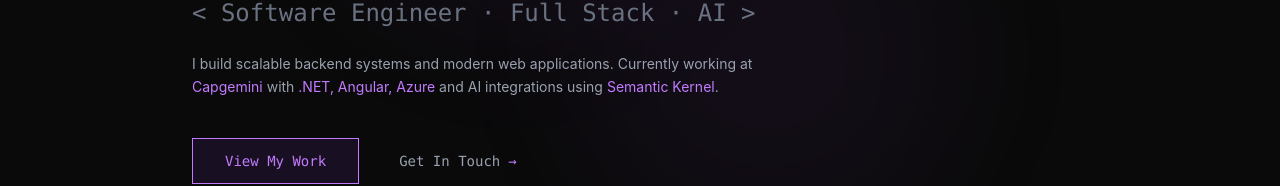
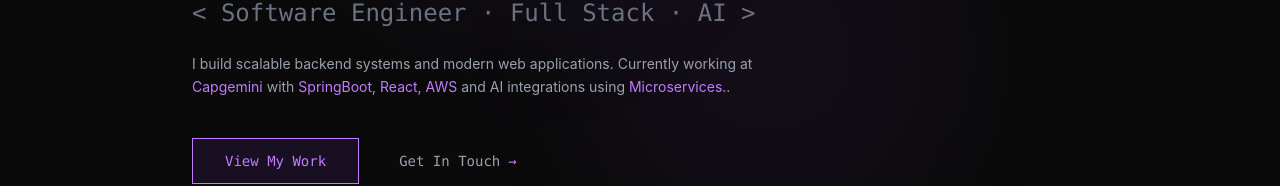
Before and after one commit to zoomgy/portfolio-frontend, a React (Vite) app: page / in a window 1280 px wide. Shown: the part 353-539 px from the top of the page. Built offline with nearby package versions, Linux system fonts and the light colour scheme; no server answers.

Commit message:
Update the Hero Section

```diff
--- a/src/components/Hero.jsx
+++ b/src/components/Hero.jsx
@@ -50,8 +50,8 @@ export default function Hero() {
         >
           I build scalable backend systems and modern web applications.
           Currently working at <span className="text-purple-400">Capgemini</span> with{' '}
-          <span className="text-purple-400">.NET, Angular, Azure</span> and AI integrations
-          using <span className="text-purple-400">Semantic Kernel</span>.
+          <span className="text-purple-400">SpringBoot, React, AWS</span> and AI integrations
+          using <span className="text-purple-400">Microservices.</span>.
         </motion.p>
 
         <motion.div
```
